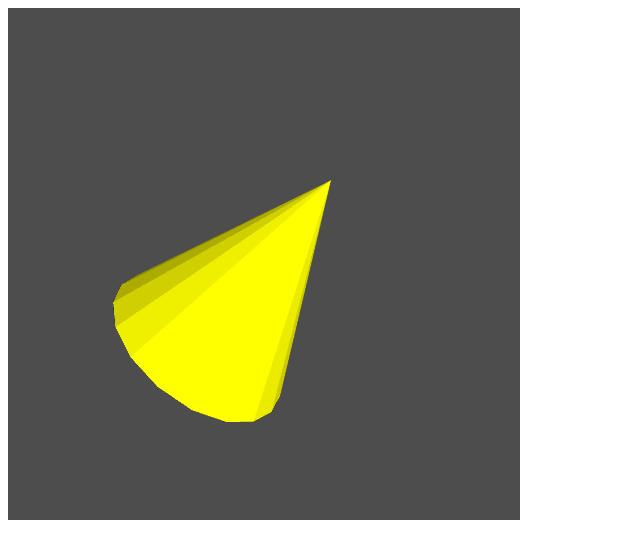
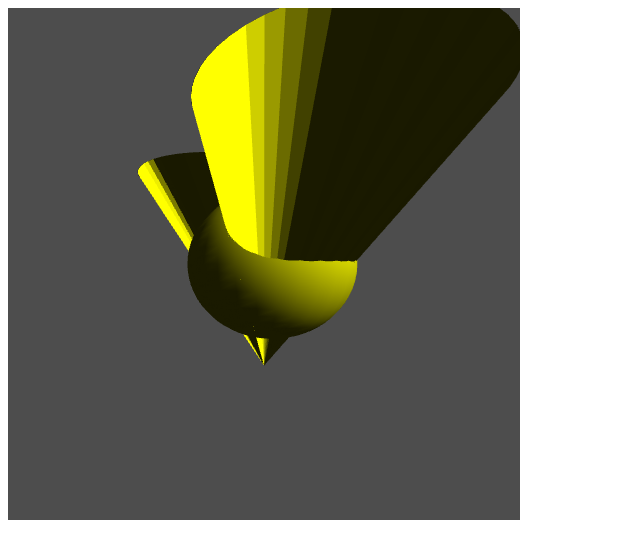
Before and after one commit to yuri9976/WebGL, a plain HTML site: page meikai/06_05_mod/index.html in a window 1280 px wide. Shown: the whole page, without its empty margins (0-640 px from the left). Drawn offline with Linux system fonts and the light colour scheme.

Commit message:
Add files via upload

```diff
--- a/meikai/06_05_mod/index.html
+++ b/meikai/06_05_mod/index.html
@@ -1,6 +1,7 @@
 <!DOCTYPE html>
-<html>
+<html lang="ja">
 	<head>
+		<meta http-equiv="Content-Type" content="text/html; charset=utf-8" />
 		<title>拡散光の実装</title>
 		<script src="minMatrix.js"></script>
 		<script src="main.js"></script>
--- a/meikai/06_05_mod/main.js
+++ b/meikai/06_05_mod/main.js
@@ -32,70 +32,8 @@ window.onload = function(){
 	uniLocation.invMatrix = gl.getUniformLocation(programs, 'invMatrix');
 	uniLocation.lightDirection = gl.getUniformLocation(programs, 'lightDirection');
 
-	// 球体を生成（楕円体にしている）
-	var sphereData = sphere(32, 32, 1.0);
-
-	var coneData = cone();
-
-	// 頂点データから頂点座標位置のVBOを生成
-	var vPositionBuffer = gl.createBuffer();
-	gl.bindBuffer(gl.ARRAY_BUFFER, vPositionBuffer);
-	gl.bufferData(gl.ARRAY_BUFFER, new Float32Array(sphereData.p), gl.STATIC_DRAW);
-	// VBO（プログラムオブジェクトに頂点データを登録）
-	var attLocPosition = gl.getAttribLocation(programs, 'position');
-	gl.enableVertexAttribArray(attLocPosition);
-	gl.vertexAttribPointer(attLocPosition, 3, gl.FLOAT, false, 0, 0);
-
-	// 【New】頂点データから法線VBOを生成して登録
-	var vNormalBuffer = gl.createBuffer();
-	gl.bindBuffer(gl.ARRAY_BUFFER, vNormalBuffer);
-	gl.bufferData(gl.ARRAY_BUFFER, new Float32Array(sphereData.n), gl.STATIC_DRAW);
-	var attLocNormal = gl.getAttribLocation(programs, 'normal');
-	gl.enableVertexAttribArray(attLocNormal);
-	gl.vertexAttribPointer(attLocNormal, 3, gl.FLOAT, false, 0, 0);
-
-	// 頂点データから頂点色のVBOを生成
-	var vColorBuffer = gl.createBuffer();
-	gl.bindBuffer(gl.ARRAY_BUFFER, vColorBuffer);
-	gl.bufferData(gl.ARRAY_BUFFER, new Float32Array(sphereData.c), gl.STATIC_DRAW);
-	var attLocColor = gl.getAttribLocation(programs, 'color');
-	gl.enableVertexAttribArray(attLocColor);
-	gl.vertexAttribPointer(attLocColor, 4, gl.FLOAT, false, 0, 0);
-
-	// インデックスバッファの生成
-	var indexBuffer = gl.createBuffer();
-	gl.bindBuffer(gl.ELEMENT_ARRAY_BUFFER, indexBuffer);
-	gl.bufferData(gl.ELEMENT_ARRAY_BUFFER, new Int16Array(sphereData.i), gl.STATIC_DRAW);
-
-	// 頂点データから頂点座標位置のVBOを生成
-	var vPositionBuffer2 = gl.createBuffer();
-	gl.bindBuffer(gl.ARRAY_BUFFER, vPositionBuffer2);
-	gl.bufferData(gl.ARRAY_BUFFER, new Float32Array(coneData.vertices), gl.STATIC_DRAW);
-	// VBO（プログラムオブジェクトに頂点データを登録）
-	var attLocPosition2 = gl.getAttribLocation(programs, 'position');
-	gl.enableVertexAttribArray(attLocPosition2);
-	gl.vertexAttribPointer(attLocPosition2, 3, gl.FLOAT, false, 0, 0);
-
-	// 【New】頂点データから法線VBOを生成して登録
-	var vNormalBuffer2 = gl.createBuffer();
-	gl.bindBuffer(gl.ARRAY_BUFFER, vNormalBuffer2);
-	gl.bufferData(gl.ARRAY_BUFFER, new Float32Array(coneData.normals), gl.STATIC_DRAW);
-	var attLocNormal2 = gl.getAttribLocation(programs, 'normal');
-	gl.enableVertexAttribArray(attLocNormal2);
-	gl.vertexAttribPointer(attLocNormal2, 3, gl.FLOAT, false, 0, 0);
-
-	// 頂点データから頂点色のVBOを生成
-	var vColorBuffer2 = gl.createBuffer();
-	gl.bindBuffer(gl.ARRAY_BUFFER, vColorBuffer2);
-	gl.bufferData(gl.ARRAY_BUFFER, new Float32Array(sphereData.c), gl.STATIC_DRAW);
-	var attLocColor2 = gl.getAttribLocation(programs, 'color');
-	gl.enableVertexAttribArray(attLocColor2);
-	gl.vertexAttribPointer(attLocColor2, 4, gl.FLOAT, false, 0, 0);
-
-	// インデックスバッファの生成
-	var indexBuffer2 = gl.createBuffer();
-	gl.bindBuffer(gl.ELEMENT_ARRAY_BUFFER, indexBuffer2);
-	gl.bufferData(gl.ELEMENT_ARRAY_BUFFER, new Int16Array(coneData.indices), gl.STATIC_DRAW);
+	// ライトベクトル
+	var lightDirection = [1.0, 1.0, 1.0];
 
 	// 行列
 	var mat = new matIV();
@@ -106,14 +44,6 @@ window.onload = function(){
 	var mvpMatrix = mat.identity(mat.create());
 	// 【New】逆行列
 	var invMatrix = mat.identity(mat.create());
-
-	// ライトベクトル
-	var lightDirection = [1.0, 1.0, 1.0];
-
-	// 【New】シェーダにuniformデータを送る
-	//gl.uniformMatrix4fv(uniLocation.mvpMatrix, false, mvpMatrix);
-	//gl.uniformMatrix4fv(uniLocation.invMatrix, false, invMatrix);
-	//gl.uniform3fv(uniLocation.lightDirection, lightDirection);
 
 	// カメラ設定
 	var cameraPosition = [0.0, 0.0, 3.0]; // z方向にオフセット
@@ -137,6 +67,12 @@ window.onload = function(){
 	// 【New】深度テストの方法を指定
 	gl.depthFunc(gl.LEQUAL);
 
+	// 球体を生成（楕円体にしている）
+	var sphereData = sphere(32, 32, 1.0);
+
+	var coneData1 = cone(1,-0.05);
+	var coneData2 = cone(-1,-0.05);
+
 	render();
 
 	function render(){
@@ -152,13 +88,43 @@ window.onload = function(){
 
 		mat.identity(mMatrix);
 
-		var axis = [0.0, 1.0, 1.0];
+		var axis = [0.0, 1.0, 0.0];
 		mat.rotate(mMatrix, radians, axis, mMatrix);
 
 		mat.multiply(vpMatrix, mMatrix, mvpMatrix);
 		mat.inverse(mMatrix, invMatrix);
 
-		// 【New】シェーダにuniformデータを送る
+		// 頂点データから頂点座標位置のVBOを生成
+		var vPositionBuffer = gl.createBuffer();
+		gl.bindBuffer(gl.ARRAY_BUFFER, vPositionBuffer);
+		gl.bufferData(gl.ARRAY_BUFFER, new Float32Array(sphereData.p), gl.STATIC_DRAW);
+		// VBO（プログラムオブジェクトに頂点データを登録）
+		var attLocPosition = gl.getAttribLocation(programs, 'position');
+		gl.enableVertexAttribArray(attLocPosition);
+		gl.vertexAttribPointer(attLocPosition, 3, gl.FLOAT, false, 0, 0);
+
+		// 頂点データから法線VBOを生成して登録
+		var vNormalBuffer = gl.createBuffer();
+		gl.bindBuffer(gl.ARRAY_BUFFER, vNormalBuffer);
+		gl.bufferData(gl.ARRAY_BUFFER, new Float32Array(sphereData.n), gl.STATIC_DRAW);
+		var attLocNormal = gl.getAttribLocation(programs, 'normal');
+		gl.enableVertexAttribArray(attLocNormal);
+		gl.vertexAttribPointer(attLocNormal, 3, gl.FLOAT, false, 0, 0);
+
+		// 頂点データから頂点色のVBOを生成
+		var vColorBuffer = gl.createBuffer();
+		gl.bindBuffer(gl.ARRAY_BUFFER, vColorBuffer);
+		gl.bufferData(gl.ARRAY_BUFFER, new Float32Array(sphereData.c), gl.STATIC_DRAW);
+		var attLocColor = gl.getAttribLocation(programs, 'color');
+		gl.enableVertexAttribArray(attLocColor);
+		gl.vertexAttribPointer(attLocColor, 4, gl.FLOAT, false, 0, 0);
+
+		// インデックスバッファの生成
+		var indexBuffer = gl.createBuffer();
+		gl.bindBuffer(gl.ELEMENT_ARRAY_BUFFER, indexBuffer);
+		gl.bufferData(gl.ELEMENT_ARRAY_BUFFER, new Int16Array(sphereData.i), gl.STATIC_DRAW);
+
+		// シェーダにuniformデータを送る
 		gl.uniformMatrix4fv(uniLocation.mvpMatrix, false, mvpMatrix);
 		gl.uniformMatrix4fv(uniLocation.invMatrix, false, invMatrix);
 		gl.uniform3fv(uniLocation.lightDirection, lightDirection);
@@ -177,7 +143,82 @@ window.onload = function(){
 
 		//  インデックスバッファを用いるのでdrawArrayではなくdrawElements
 		gl.drawElements(gl.TRIANGLES, sphereData.i.length, gl.UNSIGNED_SHORT, 0);
-		gl.drawElements(gl.TRIANGLES, coneData.indices.length, gl.UNSIGNED_SHORT, 0);
+
+		// 頂点データから頂点座標位置のVBOを生成
+		var vPositionBuffer2 = gl.createBuffer();
+		gl.bindBuffer(gl.ARRAY_BUFFER, vPositionBuffer2);
+		gl.bufferData(gl.ARRAY_BUFFER, new Float32Array(coneData1.vertices), gl.STATIC_DRAW);
+		// VBO（プログラムオブジェクトに頂点データを登録）
+		var attLocPosition2 = gl.getAttribLocation(programs, 'position');
+		gl.enableVertexAttribArray(attLocPosition2);
+		gl.vertexAttribPointer(attLocPosition2, 3, gl.FLOAT, false, 0, 0);
+
+		// 頂点データから法線VBOを生成して登録
+		var vNormalBuffer2 = gl.createBuffer();
+		gl.bindBuffer(gl.ARRAY_BUFFER, vNormalBuffer2);
+		gl.bufferData(gl.ARRAY_BUFFER, new Float32Array(coneData1.normals), gl.STATIC_DRAW);
+		var attLocNormal2 = gl.getAttribLocation(programs, 'normal');
+		gl.enableVertexAttribArray(attLocNormal2);
+		gl.vertexAttribPointer(attLocNormal2, 3, gl.FLOAT, false, 0, 0);
+
+		// 頂点データから頂点色のVBOを生成
+		var vColorBuffer2 = gl.createBuffer();
+		gl.bindBuffer(gl.ARRAY_BUFFER, vColorBuffer2);
+		gl.bufferData(gl.ARRAY_BUFFER, new Float32Array(sphereData.c), gl.STATIC_DRAW);
+		var attLocColor2 = gl.getAttribLocation(programs, 'color');
+		gl.enableVertexAttribArray(attLocColor2);
+		gl.vertexAttribPointer(attLocColor2, 4, gl.FLOAT, false, 0, 0);
+
+		// インデックスバッファの生成
+		var indexBuffer2 = gl.createBuffer();
+		gl.bindBuffer(gl.ELEMENT_ARRAY_BUFFER, indexBuffer2);
+		gl.bufferData(gl.ELEMENT_ARRAY_BUFFER, new Int16Array(coneData1.indices), gl.STATIC_DRAW);
+
+		// シェーダにuniformデータを送る
+		gl.uniformMatrix4fv(uniLocation.mvpMatrix, false, mvpMatrix);
+		gl.uniformMatrix4fv(uniLocation.invMatrix, false, invMatrix);
+		gl.uniform3fv(uniLocation.lightDirection, lightDirection);
+
+		gl.drawElements(gl.TRIANGLES, coneData1.indices.length, gl.UNSIGNED_SHORT, 0);
+
+		// 頂点データから頂点座標位置のVBOを生成
+		var vPositionBuffer3 = gl.createBuffer();
+		gl.bindBuffer(gl.ARRAY_BUFFER, vPositionBuffer3);
+		gl.bufferData(gl.ARRAY_BUFFER, new Float32Array(coneData2.vertices), gl.STATIC_DRAW);
+		// VBO（プログラムオブジェクトに頂点データを登録）
+		var attLocPosition2 = gl.getAttribLocation(programs, 'position');
+		gl.enableVertexAttribArray(attLocPosition2);
+		gl.vertexAttribPointer(attLocPosition2, 3, gl.FLOAT, false, 0, 0);
+
+		// 頂点データから法線VBOを生成して登録
+		var vNormalBuffer2 = gl.createBuffer();
+		gl.bindBuffer(gl.ARRAY_BUFFER, vNormalBuffer2);
+		gl.bufferData(gl.ARRAY_BUFFER, new Float32Array(coneData2.normals), gl.STATIC_DRAW);
+		var attLocNormal2 = gl.getAttribLocation(programs, 'normal');
+		gl.enableVertexAttribArray(attLocNormal2);
+		gl.vertexAttribPointer(attLocNormal2, 3, gl.FLOAT, false, 0, 0);
+
+		// 頂点データから頂点色のVBOを生成
+		var vColorBuffer2 = gl.createBuffer();
+		gl.bindBuffer(gl.ARRAY_BUFFER, vColorBuffer2);
+		gl.bufferData(gl.ARRAY_BUFFER, new Float32Array(sphereData.c), gl.STATIC_DRAW);
+		var attLocColor2 = gl.getAttribLocation(programs, 'color');
+		gl.enableVertexAttribArray(attLocColor2);
+		gl.vertexAttribPointer(attLocColor2, 4, gl.FLOAT, false, 0, 0);
+
+		// インデックスバッファの生成
+		var indexBuffer2 = gl.createBuffer();
+		gl.bindBuffer(gl.ELEMENT_ARRAY_BUFFER, indexBuffer2);
+		gl.bufferData(gl.ELEMENT_ARRAY_BUFFER, new Int16Array(coneData2.indices), gl.STATIC_DRAW);
+
+		// シェーダにuniformデータを送る
+		gl.uniformMatrix4fv(uniLocation.mvpMatrix, false, mvpMatrix);
+		gl.uniformMatrix4fv(uniLocation.invMatrix, false, invMatrix);
+		gl.uniform3fv(uniLocation.lightDirection, lightDirection);
+
+		gl.drawElements(gl.TRIANGLES, coneData2.indices.length, gl.UNSIGNED_SHORT, 0);
+
+
 		gl.flush();
 
 		// 次の再描画の前にアニメーションを更新
--- a/meikai/06_05_mod/minMatrix.js
+++ b/meikai/06_05_mod/minMatrix.js
@@ -479,8 +479,8 @@ function cube(side, color){
 	return {p : pos, n : nor, c : col, t : st, i : idx};
 }
 
-function cone () {
-  var sides = 20;
+function cone (x, y) {
+  var sides = 64;
   var height = 1.0;
   var stepTheta = 2 * Math.PI / sides;
   var verticesPerCap = 9 * sides;
@@ -492,17 +492,17 @@ function cone () {
   // Bottom Cap
   theta = 0;
   for (; i < verticesPerCap; i += 9) {
-    vertices[i    ] = Math.cos(theta);
-    vertices[i + 1] = -height;
+    vertices[i    ] = Math.cos(theta)-x;
+    vertices[i + 1] = height-y;
     vertices[i + 2] = Math.sin(theta);
     theta -= stepTheta;
 
-    vertices[i + 3] = 0.0;
-    vertices[i + 4] = -height;
+    vertices[i + 3] = 0.0-x;
+    vertices[i + 4] = height-y;
     vertices[i + 5] = 0.0;
 
-    vertices[i + 6] = Math.cos(theta);
-    vertices[i + 7] = -height;
+    vertices[i + 6] = Math.cos(theta)-x;
+    vertices[i + 7] = height-y;
     vertices[i + 8] = Math.sin(theta);
   }
 
@@ -519,7 +519,7 @@ function cone () {
 
     // Top
     vertices[i++] = 0.0;
-    vertices[i++] = height;
+    vertices[i++] = -height;
     vertices[i++] = 0.0;
   }
 
```
